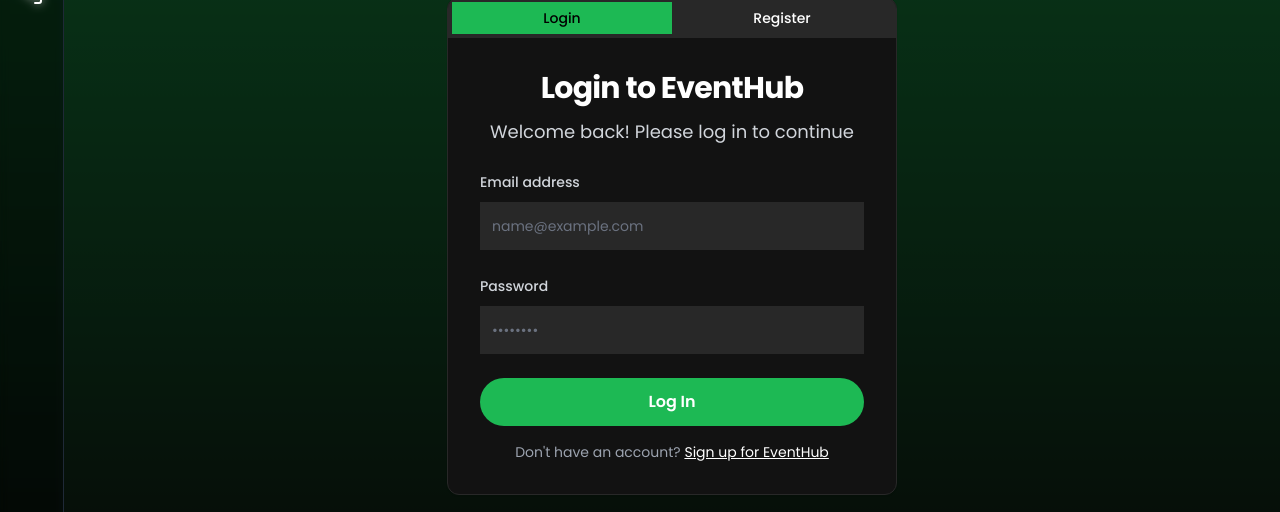
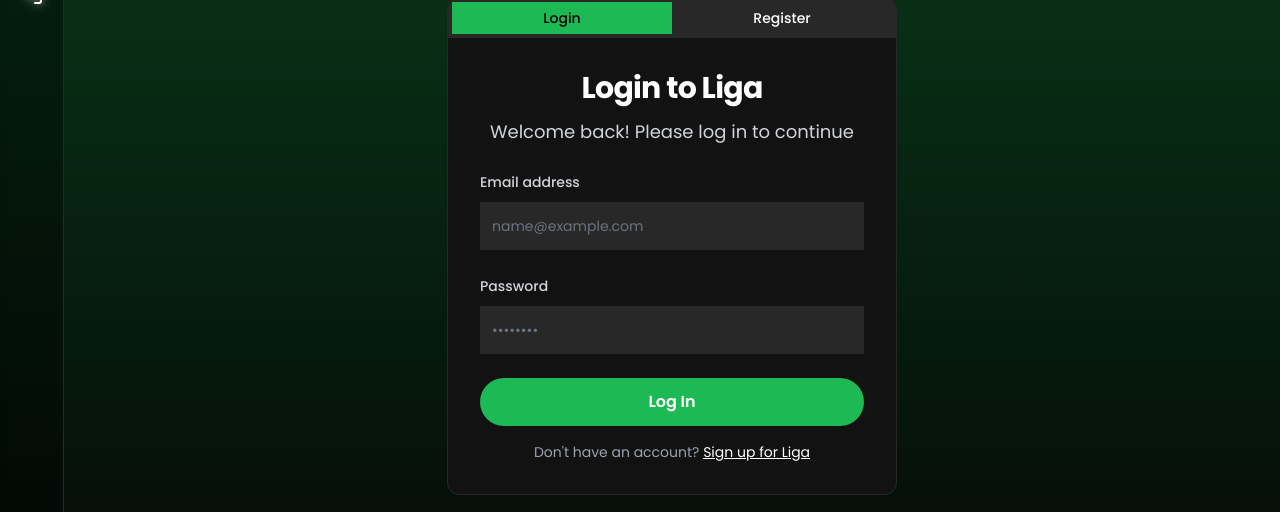
Before and after one commit to arzenalmxgus/liga, a React (Vite) app: page /auth in a window 1280 px wide. Shown: the part 122-634 px from the top of the page. Built offline with nearby package versions, Linux system fonts and the light colour scheme; no server answers.

Commit message:
Rename website to Liga
Updated the website title from "EventHub" to "Liga" across relevant components and files.
[skip gpt_engineer]

```diff
--- a/src/components/auth/LoginForm.tsx
+++ b/src/components/auth/LoginForm.tsx
@@ -113,7 +113,7 @@ const LoginForm = () => {
   return (
     <form onSubmit={handleLogin} className="w-full max-w-md mx-auto">
       <CardHeader className="space-y-3">
-        <CardTitle className="text-3xl font-bold text-center text-white">Login to EventHub</CardTitle>
+        <CardTitle className="text-3xl font-bold text-center text-white">Login to Liga</CardTitle>
         <CardDescription className="text-center text-gray-300 text-lg">
           Welcome back! Please log in to continue
         </CardDescription>
@@ -164,7 +164,7 @@ const LoginForm = () => {
         <p className="text-sm text-center text-gray-400">
           Don't have an account?{" "}
           <a href="#" className="text-white hover:text-[#1DB954] underline transition-colors duration-300">
-            Sign up for EventHub
+            Sign up for Liga
           </a>
         </p>
       </CardFooter>
```
